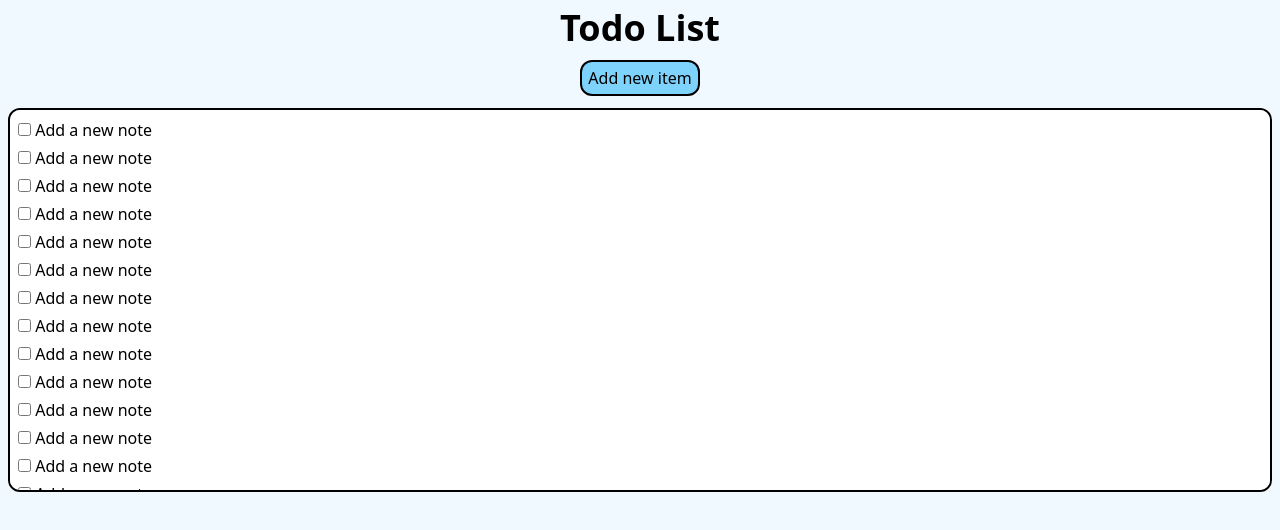
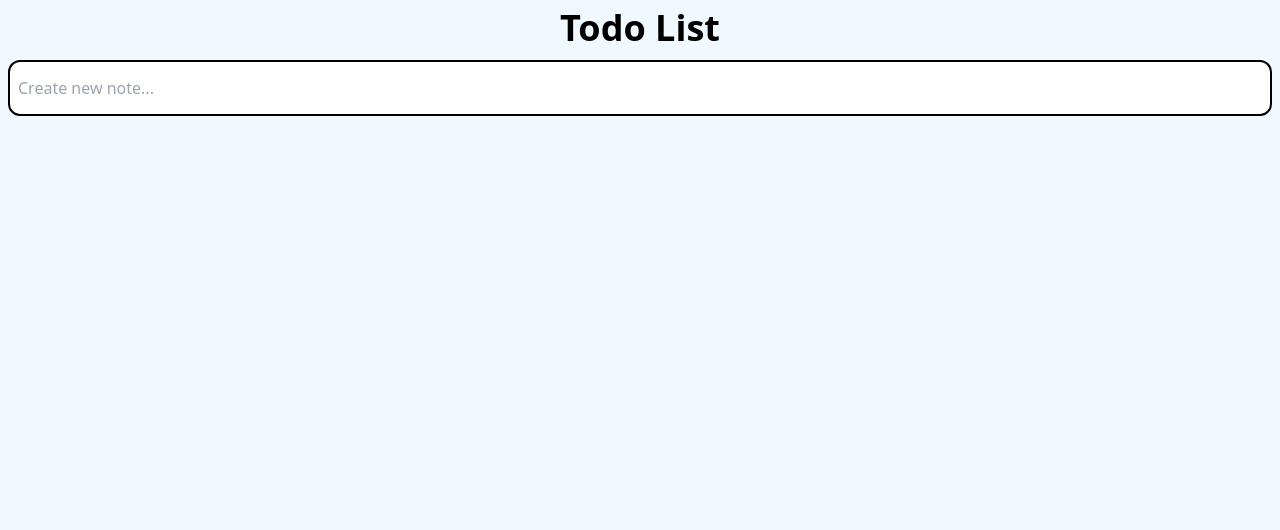
Before and after one commit to eduardogmisiuk/svelte, a SvelteKit app in the folder todo-list/: page / in a window 1280 px wide. Shown: the top 530 px of the page. Built offline with nearby package versions, Linux system fonts and the light colour scheme.

Commit message:
[todo-list] Add NewNote component to create notes inside the notes list

```diff
--- a/todo-list/package.json
+++ b/todo-list/package.json
@@ -25,5 +25,8 @@
 		"vite": "^4.4.2",
 		"vitest": "^0.34.0"
 	},
-	"type": "module"
+	"type": "module",
+	"dependencies": {
+		"iconify-icon": "^1.0.8"
+	}
 }
--- /dev/null
+++ b/todo-list/src/components/NewNote.svelte
@@ -0,0 +1,71 @@
+<!--suppress HtmlUnknownTag -->
+
+<script>
+  import { createEventDispatcher } from "svelte";
+
+  let isCreatingNewNote = false;
+  let noteText = "";
+
+  const dispatch = createEventDispatcher();
+
+  function createNewNote() {
+    if (!isCreatingNewNote) {
+      isCreatingNewNote = true;
+    }
+  }
+
+  function handleEnter() {
+    if (noteText && noteText !== "") {
+      dispatch("new-note", { text: noteText });
+      noteText = "";
+      isCreatingNewNote = false;
+    }
+  }
+
+  function handleEscape() {
+    noteText = "";
+    isCreatingNewNote = false;
+  }
+
+  const keyHandlers = {
+    "Enter": handleEnter,
+    "Escape": handleEscape
+  };
+
+  function sendNoteToParent(pressedKey) {
+    const handler = keyHandlers[pressedKey];
+    if (handler) {
+      handler();
+    }
+  }
+</script>
+
+<div aria-hidden="true"
+     on:click={createNewNote}
+     on:keydown={(event) => sendNoteToParent(event.key)}
+     class="text-gray-400 hover:text-gray-700 transition"
+>
+  {#if (isCreatingNewNote)}
+    <!-- Even though ESLint does not like autofocus, the reason given by them doesn't seem to apply in this case -->
+    <!-- svelte-ignore a11y-autofocus -->
+    <input id="note-text-input"
+           type="text"
+           autofocus="autofocus"
+           bind:value={noteText}
+           class="border-2 rounded py-1 px-2 transition"
+    />
+    <iconify-icon aria-hidden="true"
+                  on:click={handleEnter}
+                  icon="ei:check"
+                  class="text-3xl align-middle"
+    />
+    <iconify-icon aria-hidden="true"
+                  on:click|stopPropagation={handleEscape}
+                  icon="ei:close-o"
+                  class="text-3xl align-middle"
+    />
+  {:else}
+    <iconify-icon icon="ei:plus" class="text-3xl align-middle" />
+    <span class="align-middle">Create new note...</span>
+  {/if}
+</div>
--- a/todo-list/src/routes/+layout.svelte
+++ b/todo-list/src/routes/+layout.svelte
@@ -1,5 +1,6 @@
 <script>
 	import '../app.css';
+	import 'iconify-icon';
 </script>
 
 <h1 class="text-4xl font-bold text-center mb-3">Todo List</h1>
--- a/todo-list/src/routes/+page.svelte
+++ b/todo-list/src/routes/+page.svelte
@@ -1,30 +1,29 @@
 <script>
-	import TodoItem from '../models/TodoItem.js';
+  import TodoItem from "../models/TodoItem.js";
+  import NewNote from "../components/NewNote.svelte";
 
   let items = [];
-	for (let i = 1; i <= 30; i++) {
-		items.push(new TodoItem(i));
-	}
 
-	function addNewTodo() {
-		items = [...items, new TodoItem(items.length + 1)];
+  function addNewTodo(text) {
+    items = [...items, new TodoItem(items.length + 1, text)];
   }
 </script>
 
 <div class="content-center flex flex-col gap-3">
-	<button
-		class="bg-sky-300 items-center rounded-xl self-center px-1.5 py-1 border-black border-2"
-		on:click={addNewTodo}
-	>
-		Add new item
-	</button>
+  <!--  <button-->
+  <!--    class="bg-sky-300 items-center rounded-xl self-center px-1.5 py-1 border-black border-2"-->
+  <!--    on:click={addNewTodo}-->
+  <!--  >-->
+  <!--    Add new item-->
+  <!--  </button>-->
 
   <div
     class="max-h-96 flex content-center flex-col bg-white overflow-y-auto border-solid border-2 border-black rounded-xl p-2 gap-1"
   >
+    <NewNote on:new-note={(event) => addNewTodo(event.detail.text)} />
     {#each items as item (item.id)}
 			<span>
-				<input type="checkbox" bind:checked={item.isChecked} />
+				<input type="checkbox" bind:checked={item.isChecked} class="rounded" />
         {item.text}
 			</span>
     {/each}
```
Also changed, not shown: 1 other file (tests, documents, lock files or other folders). Lines whose indentation alone changed are shown as unchanged.
